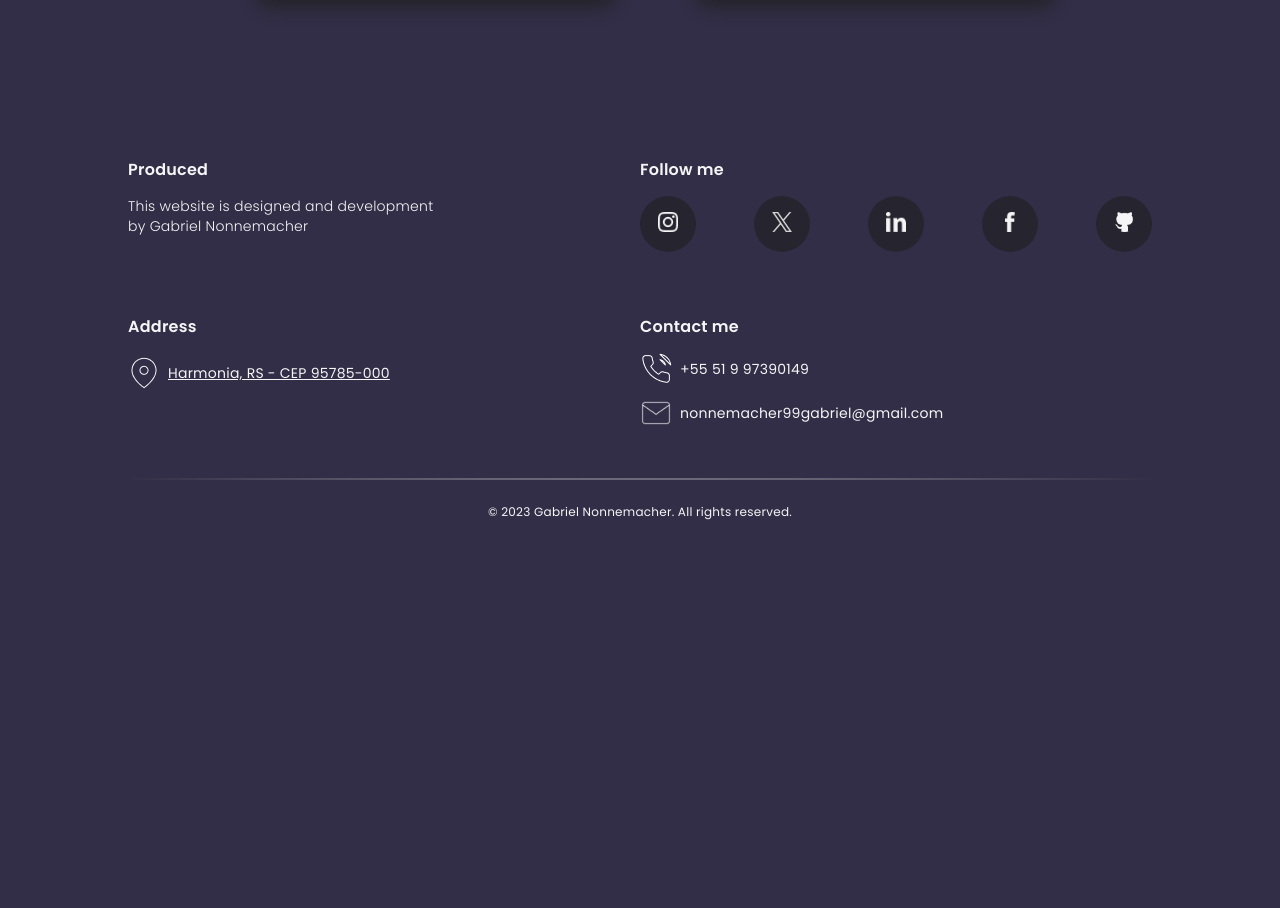
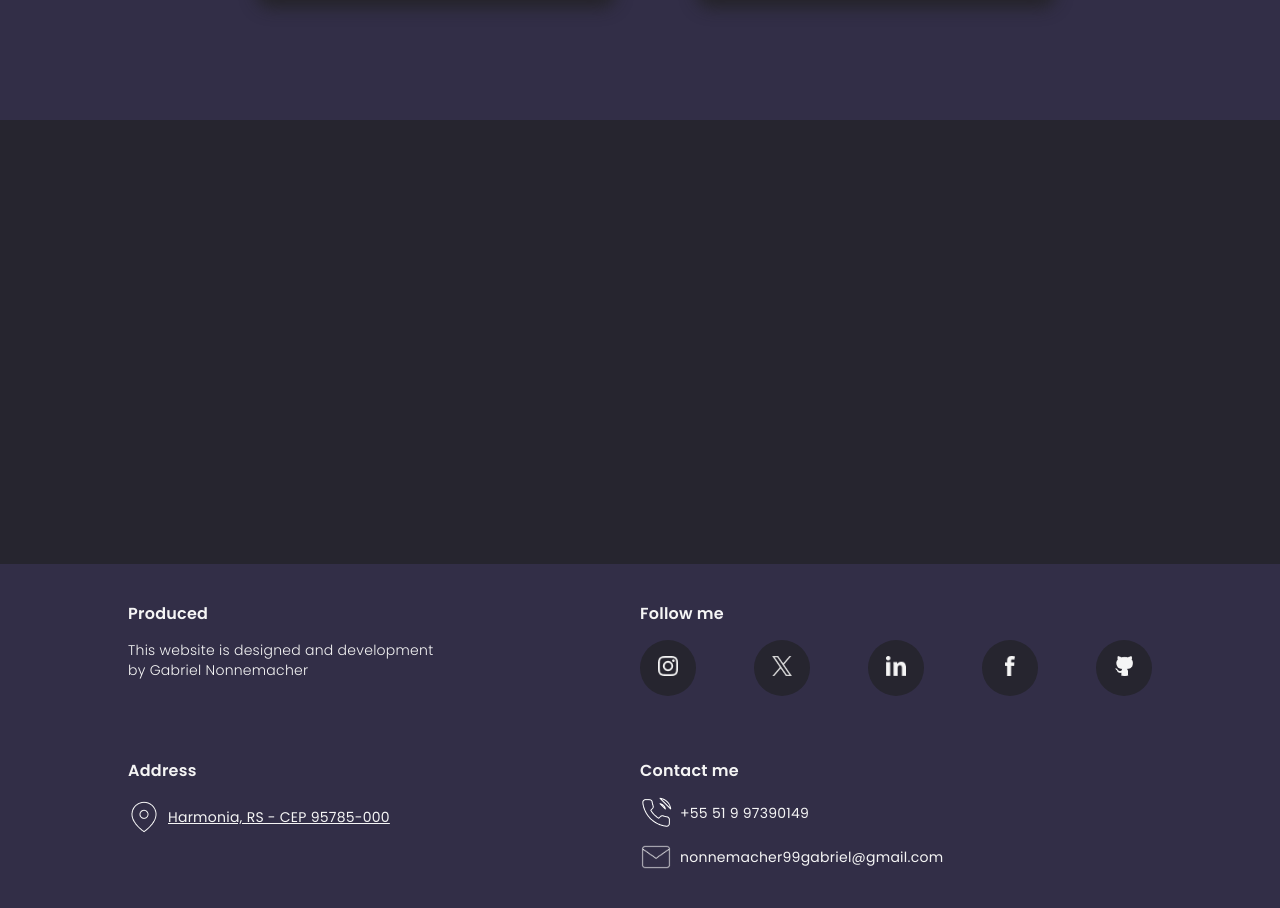
Before and after one commit to GabrielNonnemacher/portifolio-site, an Angular app: page / in a window 1280 px wide. Shown: the part 2860-3768 px from the top of the page. Before the commit the page ends 3404 px from the top, so only its background shows below. Built offline with nearby package versions, Linux system fonts and the light colour scheme.

Commit message:
About - iniciando section About

```diff
--- a/src/app/app.component.html
+++ b/src/app/app.component.html
@@ -2,4 +2,5 @@
 <Home></Home>
 <Certificates></Certificates>
 <Projects></Projects>
+<About></About>
 <Footer></Footer>
--- a/src/app/app.module.ts
+++ b/src/app/app.module.ts
@@ -14,6 +14,7 @@ import { ButtonFooterComponent } from './components/button-footer/button-footer.
 import { ProjectsComponent } from './components/projects/projects.component';
 import { BoxProjectsComponent } from './components/box-projects/box-projects.component';
 import { ImageSliderComponent } from './components/image-slider/image-slider.component';
+import { AboutComponent } from './components/about/about.component';
 
 @NgModule({
   declarations: [
@@ -26,7 +27,8 @@ import { ImageSliderComponent } from './components/image-slider/image-slider.com
     ButtonFooterComponent,
     ProjectsComponent,
     BoxProjectsComponent,
-    ImageSliderComponent
+    ImageSliderComponent,
+    AboutComponent
   ],
   imports: [
     BrowserModule,
--- /dev/null
+++ b/src/app/components/about/about.component.css
@@ -0,0 +1,19 @@
+.body-about {
+    width: 100%;
+    display: flex;
+    align-items: center;
+    justify-content: center;
+    background-color: var(--background-color-2);
+}
+
+.container-about {
+    width: 100%;
+    padding: 0 24px;
+    display: flex;
+    align-items: center;
+    flex-direction: column;
+}
+
+.ab {
+    height: 444px;
+}
--- /dev/null
+++ b/src/app/components/about/about.component.html
@@ -0,0 +1,6 @@
+<section id="About"
+         class="body-about">
+    <div class="container-about">
+        <span class="ab"></span>
+    </div>
+</section>
```
Also changed, not shown: src/app/components/about/about.component.ts (added, +10 -0 lines).
